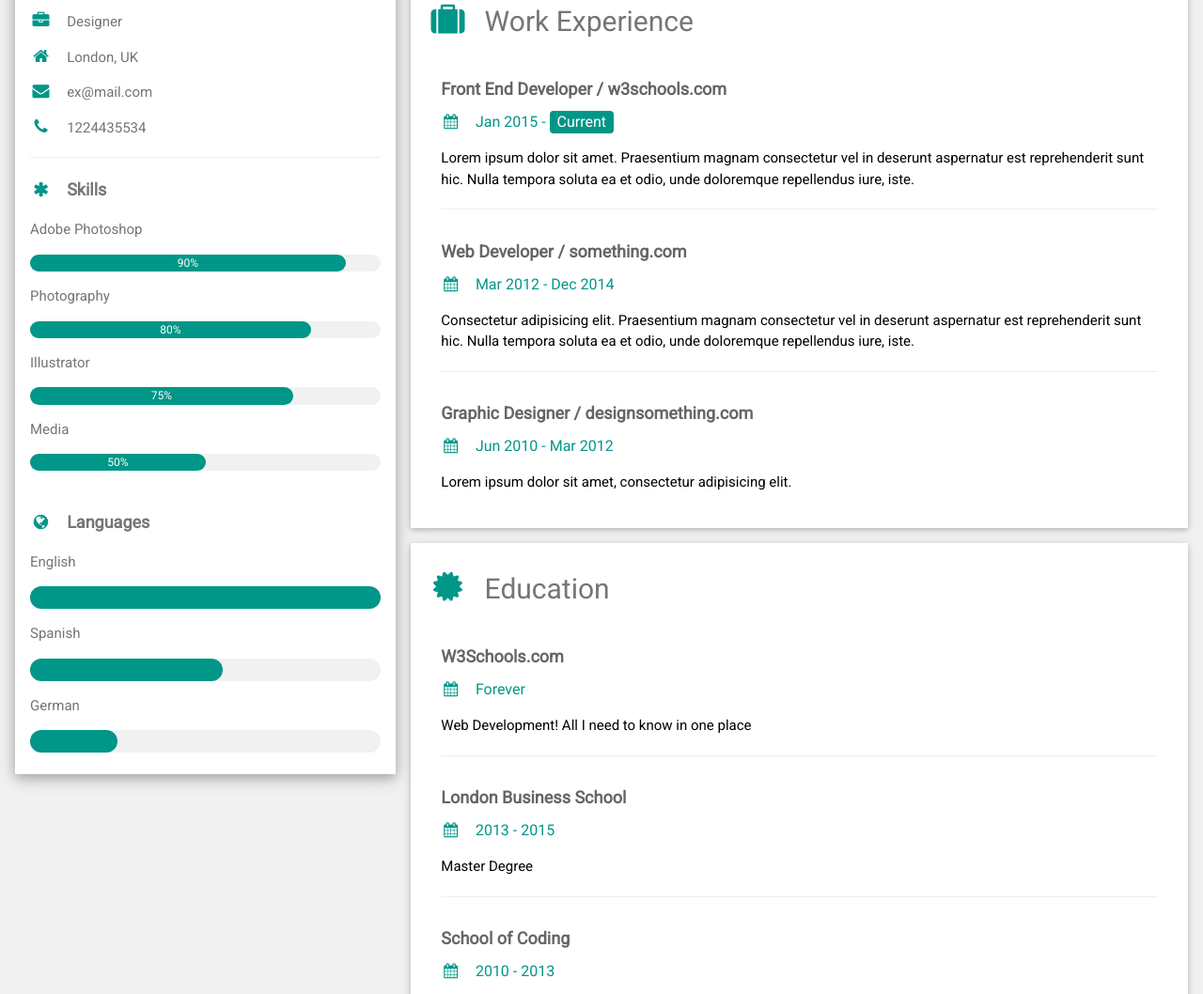
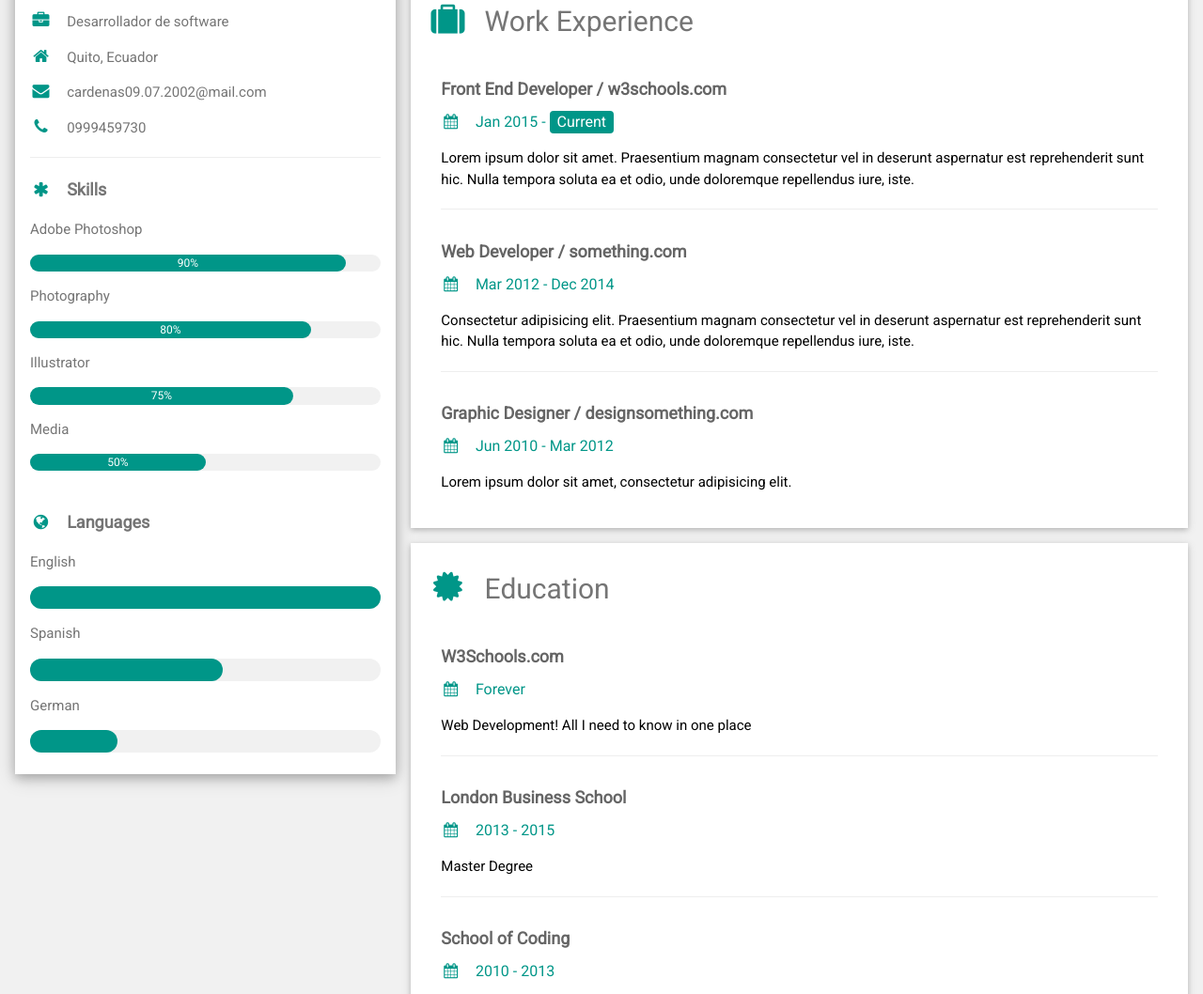
Before and after one commit to ZzRIAARzZ/ZzRIAARzZ.github.io, a plain HTML site: page index.html in a window 1280 px wide. Shown: the part 42-1100 px from the top of the page at 94% size. Drawn offline with nearby package versions, Linux system fonts and the light colour scheme.

Commit message:
Cambio de datos2

```diff
--- a/index.html
+++ b/index.html
@@ -30,10 +30,10 @@ html,body,h1,h2,h3,h4,h5,h6 {font-family: "Roboto", sans-serif}
           </div>
         </div>
         <div class="w3-container">
-          <p><i class="fa fa-briefcase fa-fw w3-margin-right w3-large w3-text-teal"></i>Designer</p>
-          <p><i class="fa fa-home fa-fw w3-margin-right w3-large w3-text-teal"></i>London, UK</p>
-          <p><i class="fa fa-envelope fa-fw w3-margin-right w3-large w3-text-teal"></i>ex@mail.com</p>
-          <p><i class="fa fa-phone fa-fw w3-margin-right w3-large w3-text-teal"></i>1224435534</p>
+          <p><i class="fa fa-briefcase fa-fw w3-margin-right w3-large w3-text-teal"></i>Desarrollador de software</p>
+          <p><i class="fa fa-home fa-fw w3-margin-right w3-large w3-text-teal"></i>Quito, Ecuador</p>
+          <p><i class="fa fa-envelope fa-fw w3-margin-right w3-large w3-text-teal"></i>cardenas09.07.2002@mail.com</p>
+          <p><i class="fa fa-phone fa-fw w3-margin-right w3-large w3-text-teal"></i>0999459730</p>
           <hr>
 
           <p class="w3-large"><b><i class="fa fa-asterisk fa-fw w3-margin-right w3-text-teal"></i>Skills</b></p>
```
